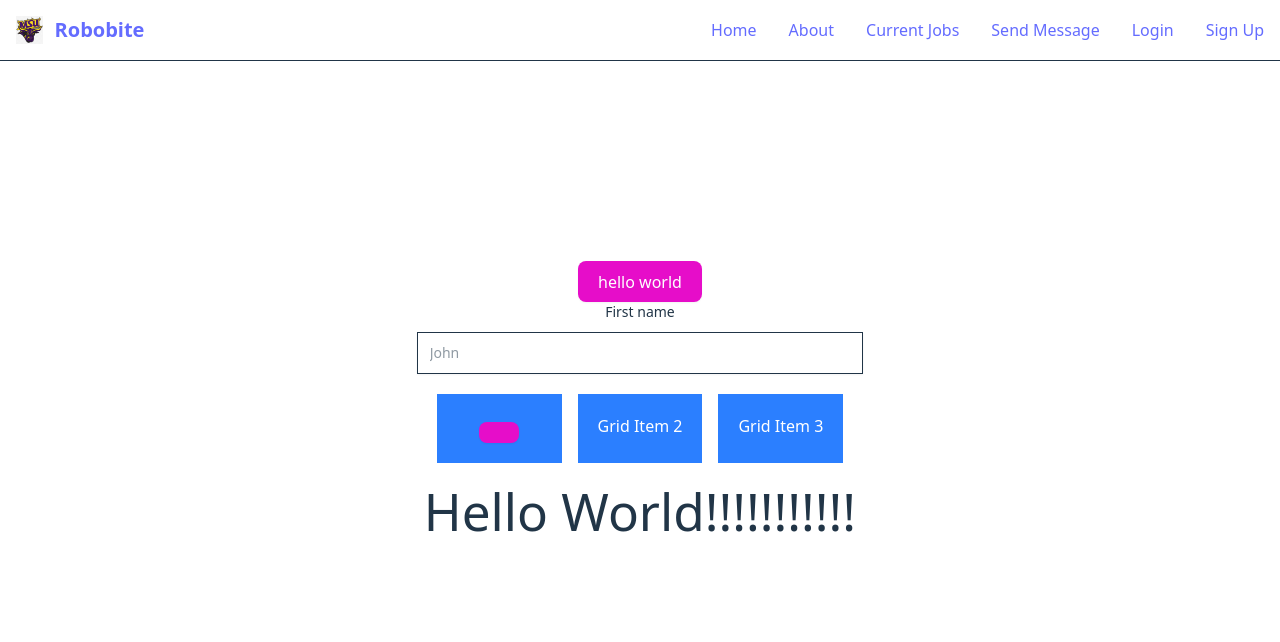
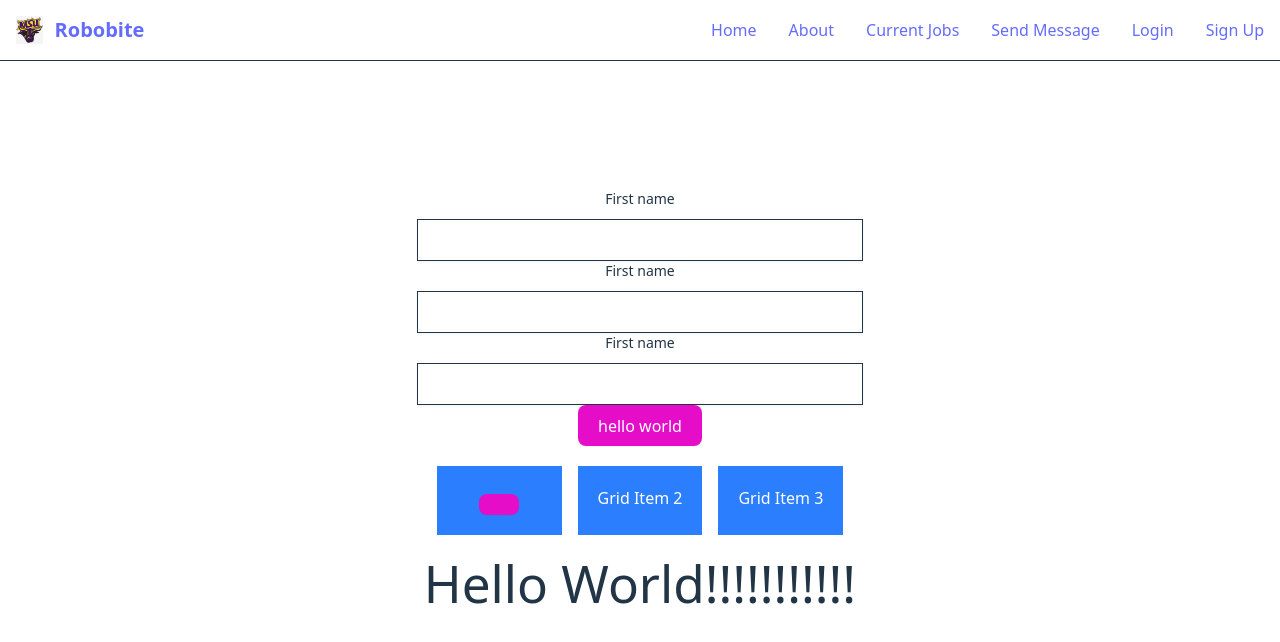
Before and after one commit to JonahG046/Robot_Project, a React (Vite) app in the folder BlackLotus/: page /Create-Account in a window 1280 px wide. Shown: the top 642 px of the page. Built offline with nearby package versions, Linux system fonts and the light colour scheme.

Commit message:
input properties

```diff
--- a/BlackLotus/src/components/shared/Input/Input.tsx
+++ b/BlackLotus/src/components/shared/Input/Input.tsx
@@ -1,10 +1,32 @@
 import "./Input.css"
 
 const Input = ({ ...props }) => {
+    const {
+        type = "text",
+        placeholder,
+        width = "100%",
+        callback = () => {},
+        isRequired,
+        id
+
+
+    } = props;
     return (
         <div>
-            <label htmlFor="first_name" className="block mb-2.5 text-sm font-medium text-heading">First name</label>
-            <input type="text" id="first_name" className="bg-neutral-secondary-medium border border-default-medium text-heading text-sm rounded-base focus:ring-brand focus:border-brand block w-full px-3 py-2.5 shadow-xs placeholder:text-body" placeholder="John" required />
+            <label
+                htmlFor={id}
+                className="block mb-2.5 text-sm font-medium text-heading"
+            >
+                First name
+            </label>
+
+            <input
+                type={type}
+                id={id}
+                className="bg-neutral-secondary-medium border border-default-medium text-heading text-sm rounded-base focus:ring-brand focus:border-brand block w-full px-3 py-2.5 shadow-xs placeholder:text-body"
+                placeholder={placeholder}
+                required
+            />
         </div>
     )
 }
--- a/BlackLotus/src/pages/Auth/CreateAuth.tsx
+++ b/BlackLotus/src/pages/Auth/CreateAuth.tsx
@@ -4,9 +4,11 @@ import Input from "../../components/shared/Input"
 const CreateAuth = () => {
     return (
     <>
+        <Input />
+        <Input />
+        <Input />
+        <Button text="hello world" />
 
-        <Button text="hello world" />
-        <Input />
     </>
     )
 
```
